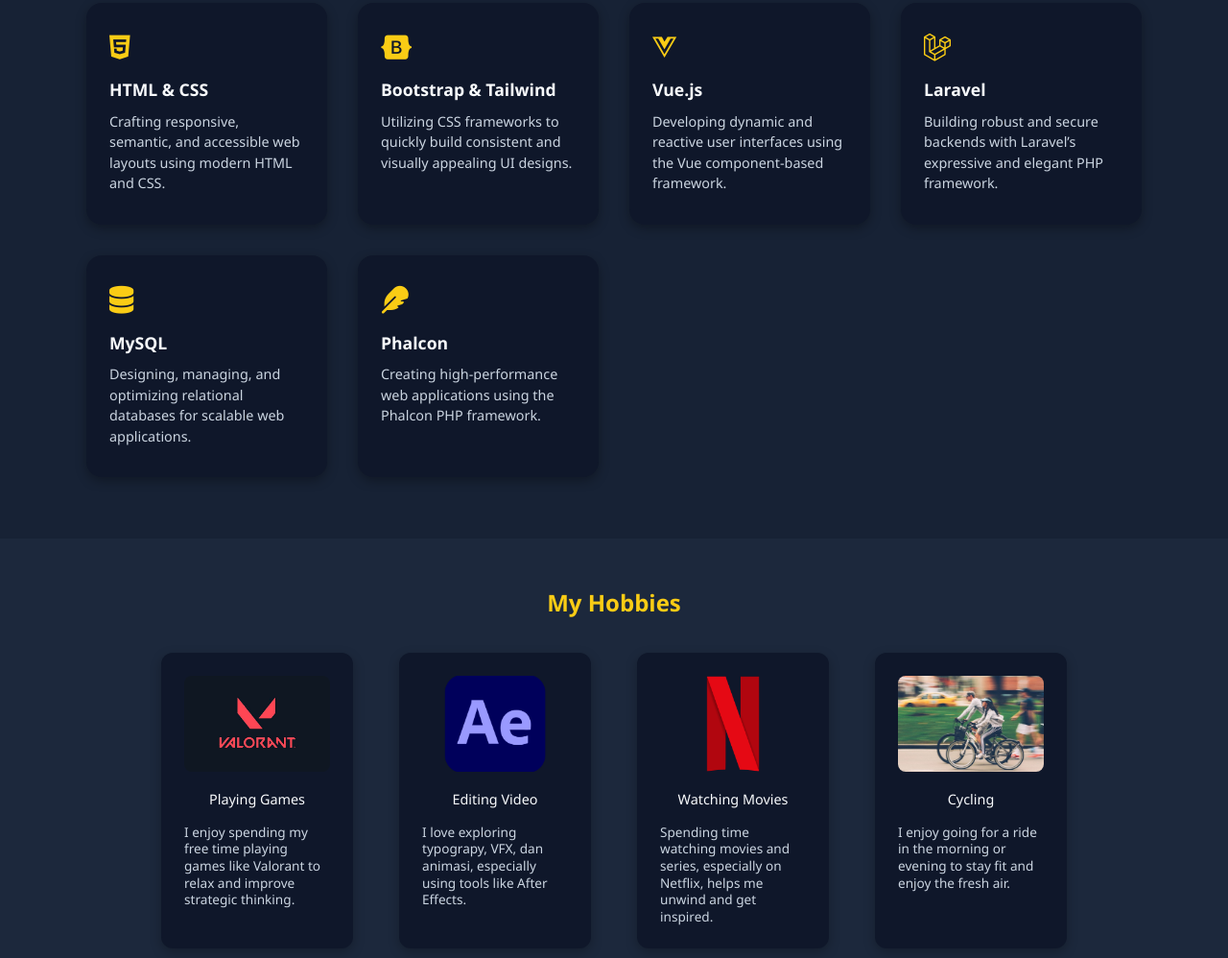
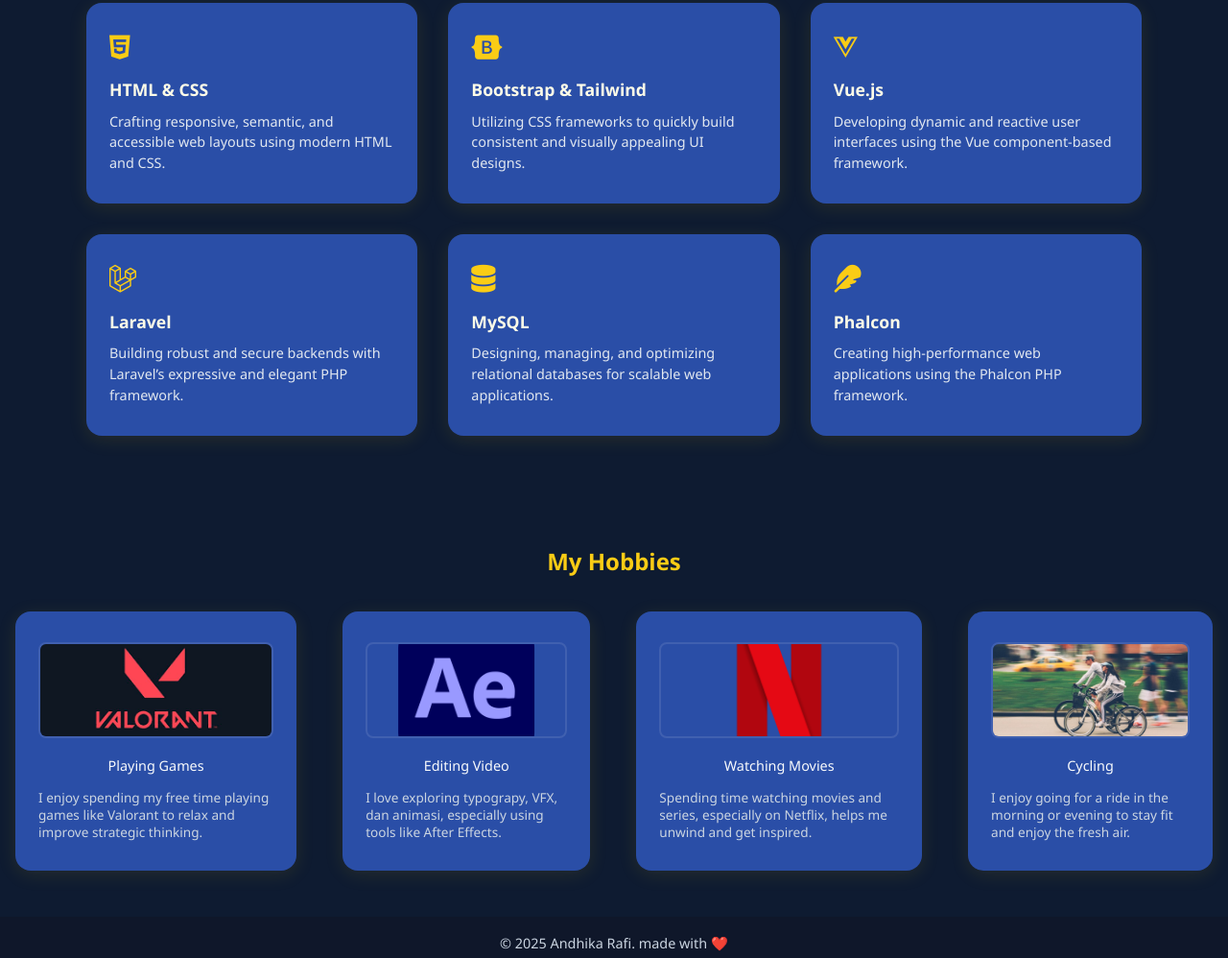
Before and after one commit to ndhika/UAS_daskom_portofolio, a plain HTML site: page index.html in a window 1280 px wide. Shown: the part 1418-2416 px from the top of the page at 96% size. Drawn offline with nearby package versions, Linux system fonts and the light colour scheme.

Commit message:
dosen ajg

```diff
--- a/style.css
+++ b/style.css
@@ -18,7 +18,7 @@ body {
     justify-content: space-between;
     align-items: center;
     padding: 20px 2rem;
-    background-color: #0f172a;
+    background-color: #0e1b31;
     z-index: 2;
 }
 .logo {
@@ -146,7 +146,7 @@ body {
     line-height: 1.8;
 }
 .skills {
-    background-color: #172235;
+    background-color: #0e1b31;
     color: #f8fafc;
     padding: 4rem 2rem;
     text-align: center;
@@ -158,21 +158,22 @@ body {
 }
 .skill-grid {
     display: grid;
-    grid-template-columns: repeat(auto-fit, minmax(230px, 1fr));
+    grid-template-columns: repeat(3, minmax(300px, 1fr));
     gap: 2rem;
     max-width: 1100px;
     margin: 0 auto;
 }
 .skill-card {
-    background-color: #0f172a;
+    background-color: #2a4ea7;
     border-radius: 1rem;
     padding: 2rem 1.5rem;
-    box-shadow: 0 4px 12px rgba(0, 0, 0, 0.3);
-    transition: transform 0.3s ease;
+    box-shadow: 0 4px 20px rgba(250, 204, 21, 0.1);
+    transition: transform 0.3s ease, box-shadow 0.3s ease;
     text-align: left;
 }
 .skill-card:hover {
     transform: translateY(-8px);
+    box-shadow: 0 6px 28px rgba(250, 204, 21, 0.25);
 }
 .skill-card i {
     font-size: 1.8rem;
@@ -184,16 +185,16 @@ body {
     font-size: 1.1rem;
     font-weight: 600;
     margin-bottom: 0.5rem;
-    color: #f8fafc;
+    color: #fefce8;
 }
 .skill-card p {
     font-size: 0.9rem;
-    color: #cbd5e1;
+    color: #e2e8f0;
     line-height: 1.5;
 }
 .hobby {
     padding: 3rem 1rem;
-    background-color: #1c283c;
+    background-color: #0e1b31;
     color: #f8fafc;
     text-align: center;
 }
@@ -210,16 +211,15 @@ body {
     justify-content: center;
 }
 .hobby-card {
-    background-color: #0f172a;
-    border-radius: 0.75rem;
-    padding: 1.5rem;
-    width: 100%;
-    max-width: 200px;
-    box-shadow: 0 4px 12px rgba(0, 0, 0, 0.25);
-    transition: transform 0.2s ease;
+    background-color: #2a4ea7;
+    border-radius: 1rem;
+    padding: 2rem 1.5rem;
+    box-shadow: 0 4px 20px rgba(250, 204, 21, 0.1);
+    transition: transform 0.3s ease, box-shadow 0.3s ease;
 }
 .hobby-card:hover {
     transform: translateY(-5px);
+    box-shadow: 0 6px 28px rgba(250, 204, 21, 0.2);
 }
 .hobby-card .icon {
     font-size: 1.5rem;
@@ -233,6 +233,7 @@ body {
     object-fit: cover;
     border-radius: 0.5rem;
     margin-bottom: 0.5rem;
+    border: 2px solid rgba(255, 255, 255, 0.1);
 }
 .hobby-card h3 {
     margin-top: 5px;
```
